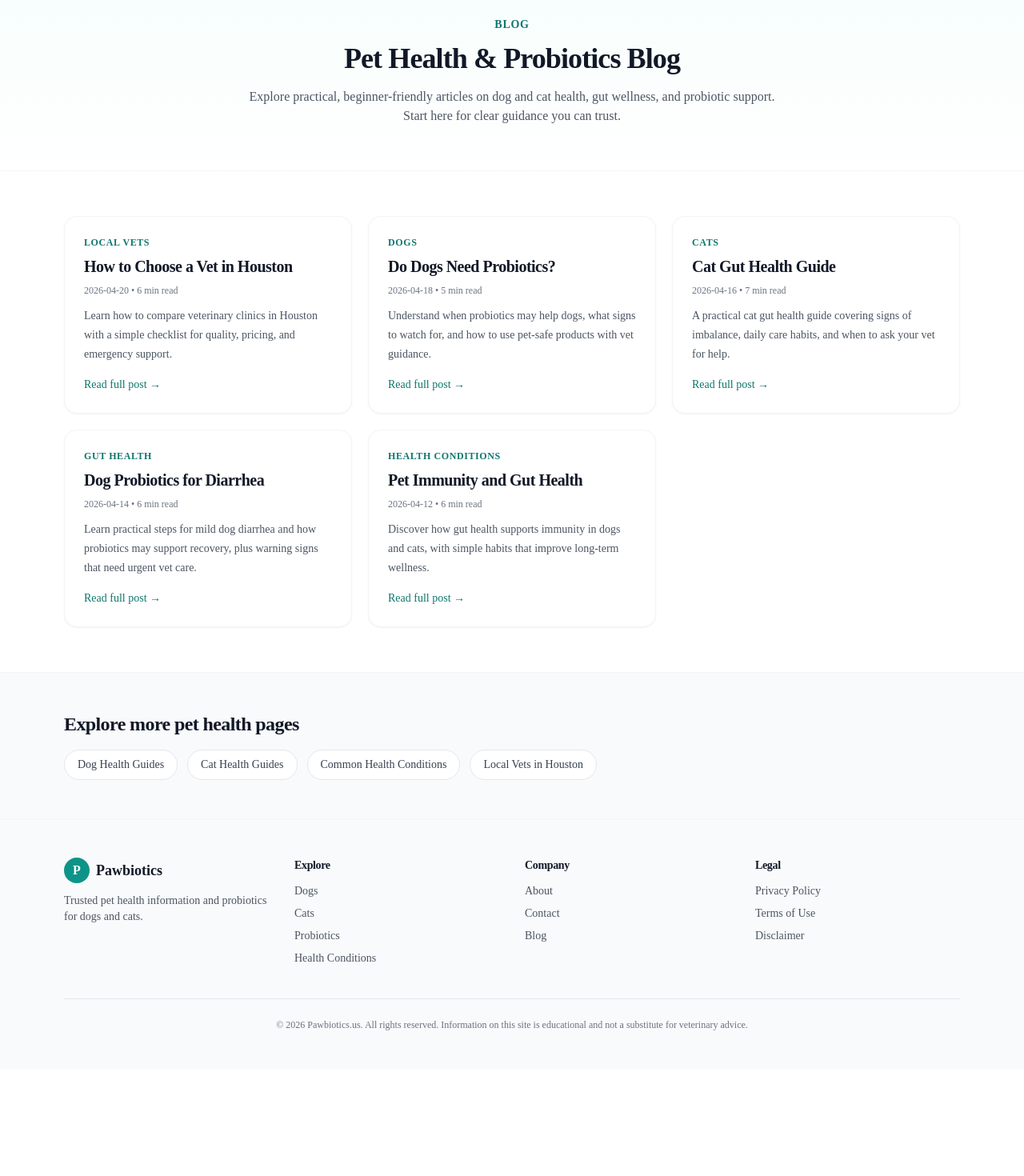
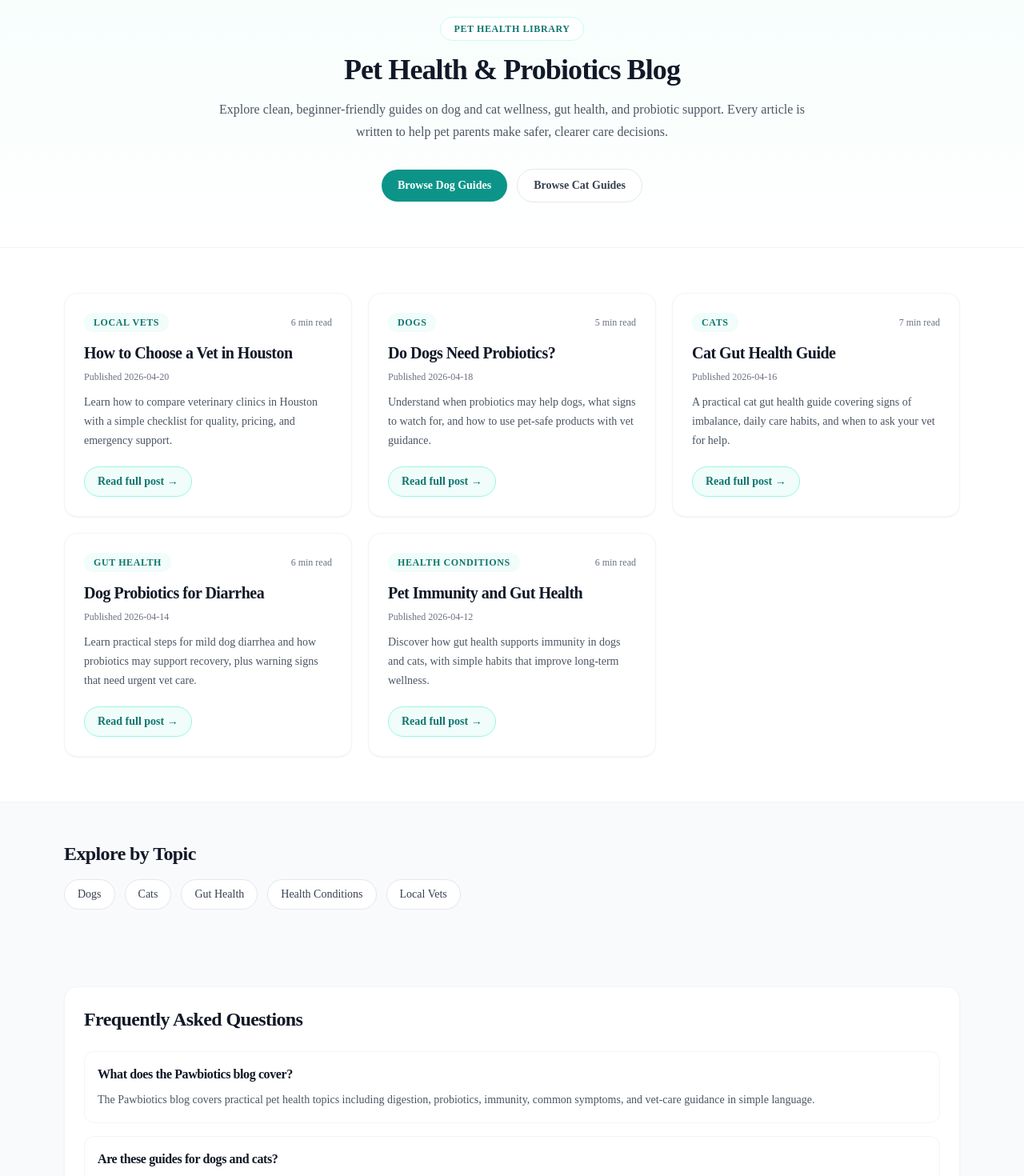
Before and after one commit to seocatalyst2-png/pawbiotics-project, a Next.js app: page /blog in a window 1280 px wide. Shown: the part 100-1570 px from the top of the page at 80% size. Before the commit the page ends 1437 px from the top, so only its background shows below. Built offline with nearby package versions, Linux system fonts and the light colour scheme; a web font is replaced by a local one.

Commit message:
improve blog page design and faq

```diff
--- a/app/blog/page.tsx
+++ b/app/blog/page.tsx
@@ -1,8 +1,10 @@
 import type { Metadata } from "next";
 import Link from "next/link";
 import Container from "@/components/Container";
-import PageHeader from "@/components/PageHeader";
+import FAQ from "@/components/seo/FAQ";
+import { FAQSchema } from "@/components/seo/Schema";
 import { getAllBlogPosts } from "@/data/blog-posts";
+import type { FAQItem } from "@/lib/seo";
 
 export const metadata: Metadata = {
   title: "Pet Health & Probiotics Blog",
@@ -20,16 +22,70 @@ export const metadata: Metadata = {
   },
 };
 
+const blogFaqs: FAQItem[] = [
+  {
+    question: "What does the Pawbiotics blog cover?",
+    answer:
+      "The Pawbiotics blog covers practical pet health topics including digestion, probiotics, immunity, common symptoms, and vet-care guidance in simple language.",
+  },
+  {
+    question: "Are these guides for dogs and cats?",
+    answer:
+      "Yes. Our articles are written for both dogs and cats, and we clearly highlight species-specific tips when needed.",
+  },
+  {
+    question: "Do probiotics help with dog diarrhea?",
+    answer:
+      "In many mild cases, probiotics can support gut balance and stool quality. If symptoms are severe or persistent, contact your veterinarian promptly.",
+  },
+  {
+    question: "When should I contact a vet?",
+    answer:
+      "Contact a vet right away for blood in stool, repeated vomiting, dehydration, severe lethargy, or if symptoms do not improve within 24 to 48 hours.",
+  },
+  {
+    question: "How often are new pet health articles added?",
+    answer:
+      "We regularly add new educational articles to help pet parents stay updated on digestion, probiotics, and everyday wellness support.",
+  },
+];
+
 export default function BlogPage() {
   const blogPosts = getAllBlogPosts();
 
   return (
     <>
-      <PageHeader
-        eyebrow="Blog"
-        title="Pet Health & Probiotics Blog"
-        description="Explore practical, beginner-friendly articles on dog and cat health, gut wellness, and probiotic support. Start here for clear guidance you can trust."
-      />
+      <FAQSchema faqs={blogFaqs} />
+
+      <section className="border-b border-gray-100 bg-gradient-to-b from-brand-50/60 to-white py-14">
+        <Container className="text-center">
+          <p className="inline-flex rounded-full border border-brand-100 bg-white px-4 py-1.5 text-xs font-semibold uppercase tracking-wider text-brand-700">
+            Pet Health Library
+          </p>
+          <h1 className="mt-4 text-3xl font-bold text-gray-900 sm:text-4xl">
+            Pet Health &amp; Probiotics Blog
+          </h1>
+          <p className="mx-auto mt-4 max-w-3xl text-base leading-7 text-gray-600">
+            Explore clean, beginner-friendly guides on dog and cat wellness, gut health, and
+            probiotic support. Every article is written to help pet parents make safer, clearer care
+            decisions.
+          </p>
+          <div className="mt-8 flex flex-wrap items-center justify-center gap-3">
+            <Link
+              href="/dogs"
+              className="rounded-full bg-brand-600 px-5 py-2.5 text-sm font-semibold text-white transition hover:bg-brand-700"
+            >
+              Browse Dog Guides
+            </Link>
+            <Link
+              href="/cats"
+              className="rounded-full border border-gray-200 bg-white px-5 py-2.5 text-sm font-semibold text-gray-700 transition hover:border-brand-200 hover:text-brand-700"
+            >
+              Browse Cat Guides
+            </Link>
+          </div>
+        </Container>
+      </section>
 
       <section className="py-14">
         <Container>
@@ -37,19 +93,22 @@ export default function BlogPage() {
             {blogPosts.map((post) => (
               <article
                 key={post.slug}
-                className="rounded-2xl border border-gray-100 bg-white p-6 shadow-sm transition hover:-translate-y-0.5 hover:border-brand-200 hover:shadow-md"
+                className="group rounded-2xl border border-gray-100 bg-white p-6 shadow-sm transition duration-200 hover:-translate-y-1 hover:border-brand-200 hover:shadow-lg"
               >
-                <p className="text-xs font-semibold uppercase tracking-wider text-brand-700">
-                  {post.category}
-                </p>
-                <h2 className="mt-2 text-xl font-semibold text-gray-900">{post.title}</h2>
-                <p className="mt-2 text-xs text-gray-500">
-                  {post.publishedDate} • {post.readingTime}
-                </p>
+                <div className="flex items-center justify-between gap-3">
+                  <p className="inline-flex rounded-full bg-brand-50 px-3 py-1 text-xs font-semibold uppercase tracking-wider text-brand-700">
+                    {post.category}
+                  </p>
+                  <p className="text-xs text-gray-500">{post.readingTime}</p>
+                </div>
+                <h2 className="mt-3 text-xl font-semibold text-gray-900 transition group-hover:text-brand-700">
+                  {post.title}
+                </h2>
+                <p className="mt-2 text-xs font-medium text-gray-500">Published {post.publishedDate}</p>
                 <p className="mt-3 text-sm leading-6 text-gray-600">{post.metaDescription}</p>
                 <Link
                   href={`/blog/${post.slug}`}
-                  className="mt-4 inline-block text-sm font-medium text-brand-700 hover:text-brand-800"
+                  className="mt-5 inline-flex items-center rounded-full border border-brand-200 bg-brand-50 px-4 py-2 text-sm font-semibold text-brand-700 transition hover:border-brand-300 hover:bg-brand-100"
                 >
                   Read full post &rarr;
                 </Link>
@@ -61,33 +120,45 @@ export default function BlogPage() {
 
       <section className="border-t border-gray-100 bg-gray-50 py-12">
         <Container>
-          <h2 className="text-2xl font-semibold text-gray-900">Explore more pet health pages</h2>
+          <h2 className="text-2xl font-semibold text-gray-900">Explore by Topic</h2>
           <div className="mt-4 flex flex-wrap gap-3">
             <Link
               href="/dogs"
               className="rounded-full border border-gray-200 bg-white px-4 py-2 text-sm font-medium text-gray-700 hover:border-brand-200 hover:text-brand-700"
             >
-              Dog Health Guides
+              Dogs
             </Link>
             <Link
               href="/cats"
               className="rounded-full border border-gray-200 bg-white px-4 py-2 text-sm font-medium text-gray-700 hover:border-brand-200 hover:text-brand-700"
             >
-              Cat Health Guides
+              Cats
+            </Link>
+            <Link
+              href="/probiotics"
+              className="rounded-full border border-gray-200 bg-white px-4 py-2 text-sm font-medium text-gray-700 hover:border-brand-200 hover:text-brand-700"
+            >
+              Gut Health
             </Link>
             <Link
               href="/health-conditions"
               className="rounded-full border border-gray-200 bg-white px-4 py-2 text-sm font-medium text-gray-700 hover:border-brand-200 hover:text-brand-700"
             >
-              Common Health Conditions
+              Health Conditions
             </Link>
             <Link
               href="/vets/houston-tx"
               className="rounded-full border border-gray-200 bg-white px-4 py-2 text-sm font-medium text-gray-700 hover:border-brand-200 hover:text-brand-700"
             >
-              Local Vets in Houston
+              Local Vets
             </Link>
           </div>
+        </Container>
+      </section>
+
+      <section className="bg-gray-50 py-12">
+        <Container>
+          <FAQ items={blogFaqs} />
         </Container>
       </section>
     </>
```
